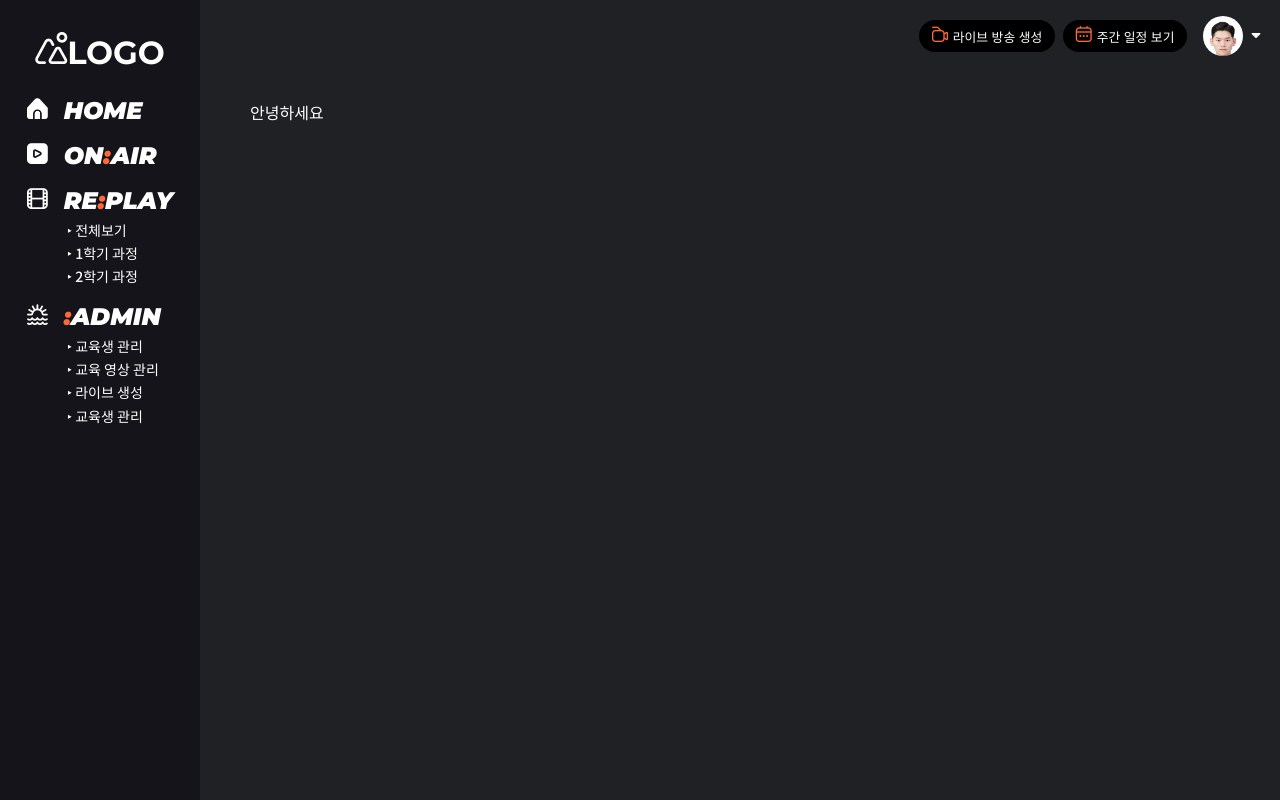
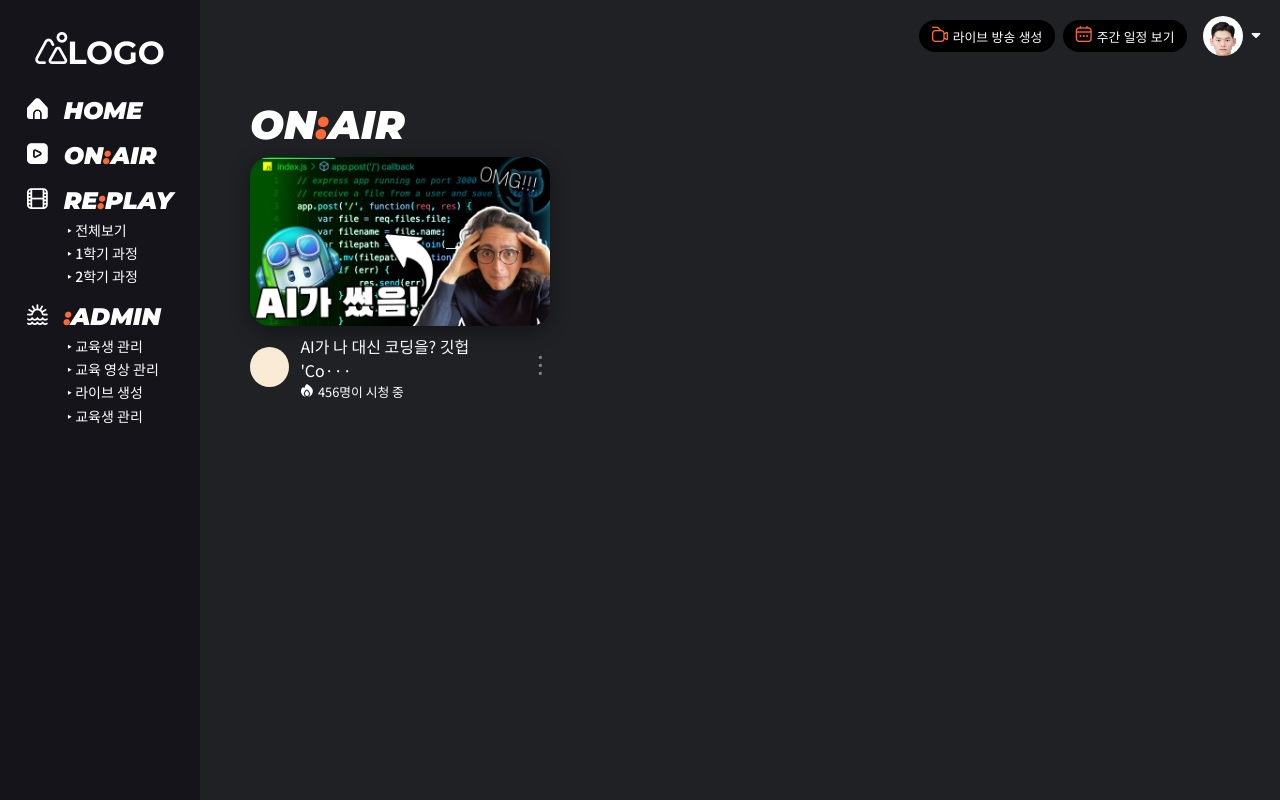
Before and after one commit to juyeon0815/LearnUs, a Vue app in the folder frontend/: page / in a window 1280 px wide. Built offline with nearby package versions, Linux system fonts and the light colour scheme.

Commit message:
[S05P31A306-45] Feat : Index 온에어 리스트 UI 완

```diff
--- /dev/null
+++ b/frontend/src/components/index/OnAirList.vue
@@ -0,0 +1,20 @@
+<template>
+  <div class="on-air-list">
+    <div class="chapter">ON<span class="t-orange">:</span>AIR</div>
+    <OnAirListItem/>
+  </div>
+</template>
+
+<script>
+import OnAirListItem from './OnAirListItem'
+export default {
+  name: 'OnAirList',
+  components: {
+    OnAirListItem
+  }
+}
+</script>
+
+<style>
+
+</style>
--- /dev/null
+++ b/frontend/src/components/index/OnAirListItem.vue
@@ -0,0 +1,40 @@
+<template>
+  <div class="on-air-item">
+    <img src="@/assets/image/test/thumbnail.jpg" alt="">
+    <div class="content">
+      <div class="track"></div>
+      <div class="info">
+        <div class="title">{{ shorten(test.title) }}</div>
+        <div class="viewers">
+          <i class="fi fi-sr-flame"></i>
+          <span>{{ test.viewers }}명이 시청 중</span>
+        </div>
+      </div>
+      <div class="dropdown">
+        <i class="fi fi-rr-menu-dots-vertical"></i>
+      </div>
+    </div>
+  </div>
+</template>
+
+<script>
+export default {
+  name: 'OnAirListItem',
+  data () {
+    return {
+      test: {
+        title: "AI가 나 대신 코딩을? 깃헙 'Copilot' 을 사용해봤다!",
+        viewers: 456
+      }
+    }
+  },
+  methods: {
+    shorten (text) {
+      if (text.length >= 20) {
+        return text.slice(0, 20) + '···'
+      }
+      return text
+    }
+  }
+}
+</script>
--- a/frontend/src/views/Index.vue
+++ b/frontend/src/views/Index.vue
@@ -1,12 +1,16 @@
 <template>
   <div class="index">
-    안녕하세요
+    <OnAirList/>
   </div>
 </template>
 
 <script>
-
+import './index.scss'
+import OnAirList from '@/components/index/OnAirList'
 export default {
   name: 'Index',
+  components: {
+    OnAirList
+  }
 }
 </script>
--- a/frontend/src/views/index.scss
+++ b/frontend/src/views/index.scss
@@ -1 +1,49 @@
-@import "./_color.scss";
+@import "@/assets/style/_color.scss";
+
+.index {
+  .on-air-list {
+    .chapter {
+      font-family: 'Montserrat', sans-serif;
+      font-weight: 900;
+      font-size: 2.5rem;
+      font-style: italic;
+      margin-bottom: 0.5rem;
+    }
+
+    .on-air-item {
+      display: flex;
+      flex-direction: column;
+      gap: 0.5rem;
+      width: 300px;
+      img {
+        width: 300px;
+        height: auto;
+        border-radius: 20px;
+        filter: drop-shadow(0px 4px 10px rgba(0, 0, 0, 0.4));
+      }
+      .content {
+        display: flex;
+        align-items: center;
+        gap: 0.7rem;
+        .track {
+          width: 40px;
+          height: 40px;
+          border-radius: 100%;
+          background-color: antiquewhite;
+        }
+        .viewers {
+          font-size: 0.8rem;
+          i {
+            margin-right: 0.3rem;
+          }
+        }
+        .dropdown {
+          i {
+            font-size: 1.2rem;
+            color: rgba($light, 0.5);
+          }
+        }
+      }
+    }
+  }
+}
```
Also changed, not shown: frontend/src/assets/image/test/thumbnail.jpg (added).
